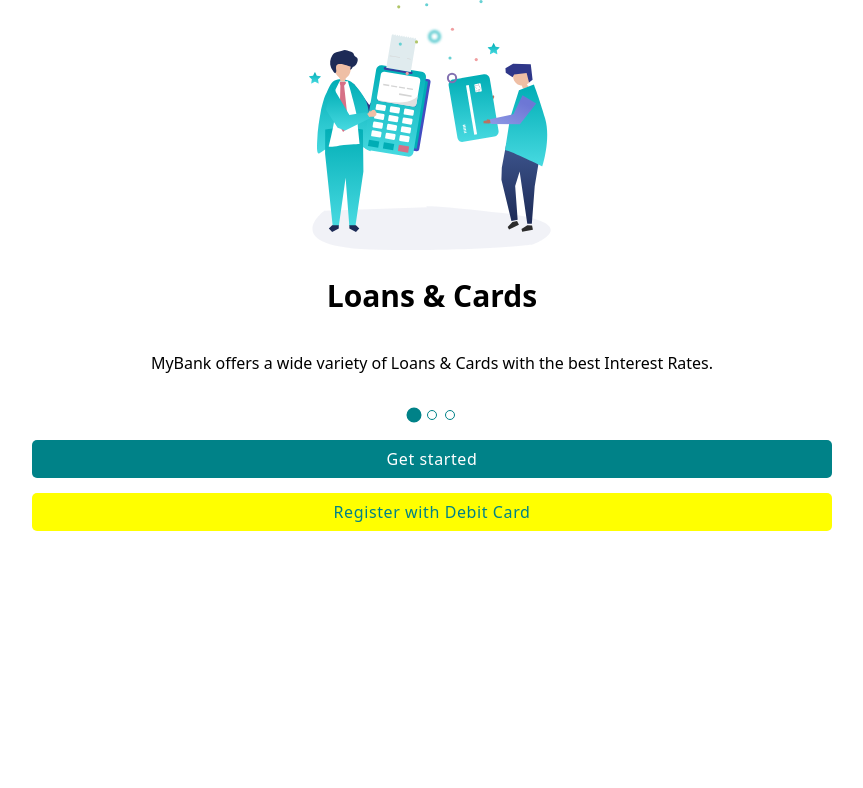
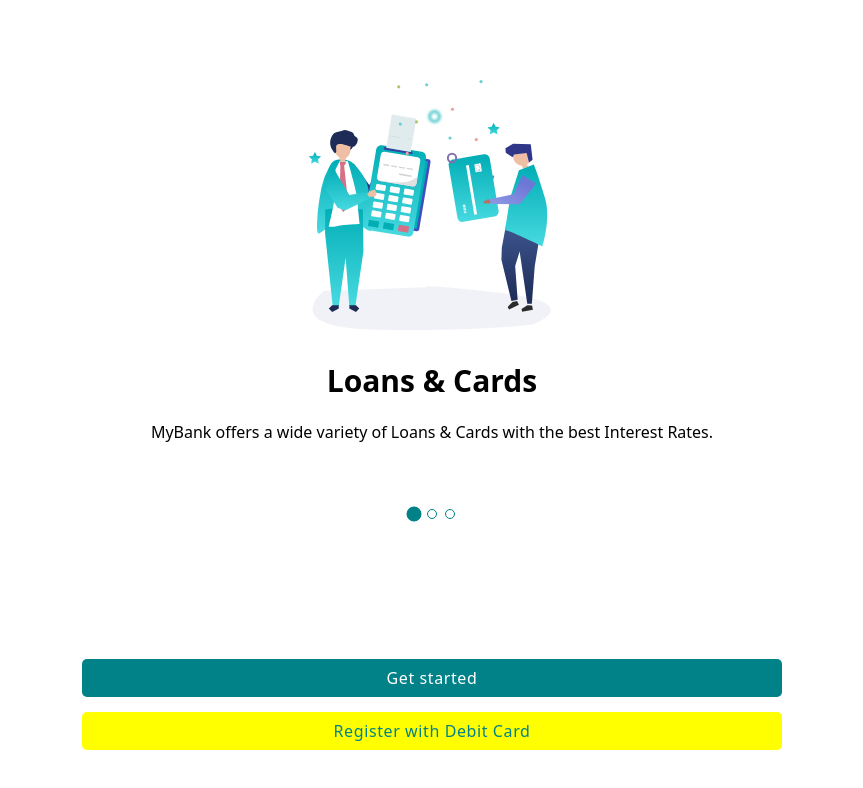
Before and after one commit to niklonberg/LearnHTMLCSS-Fake-Bank, a website built with Vite: page onboarding.html in a window 1280 px wide. Shown: the whole page, without its empty margins (208-1071 px from the left). Built offline with nearby package versions, Linux system fonts and the light colour scheme.

Commit message:
add onboarding.css styling

```diff
--- a/components/slider.css
+++ b/components/slider.css
@@ -9,7 +9,5 @@
 
   .slide {
     scroll-snap-align: center;
-    display: grid;
-    place-items: center;
   }
 }
--- a/onboarding.html
+++ b/onboarding.html
@@ -7,7 +7,7 @@
     <link rel="stylesheet" href="index.css" />
   </head>
   <body>
-    <main id="onboarding-layout">
+    <main id="onboarding-layout" class="container">
       <div id="slider">
         <div class="slide" tabindex="0">
           <img src="assets/img/cards.svg" width="250" height="255" alt="" />
--- a/pages/onboarding.css
+++ b/pages/onboarding.css
@@ -1,2 +1,13 @@
 @layer page {
+  #onboarding-layout {
+    display: grid;
+    height: 100vh;
+    height: 100dvh;
+    padding: 50px;
+    text-align: center;
+  }
+
+  #onboarding-buttons {
+    align-self: end;
+  }
 }
```
